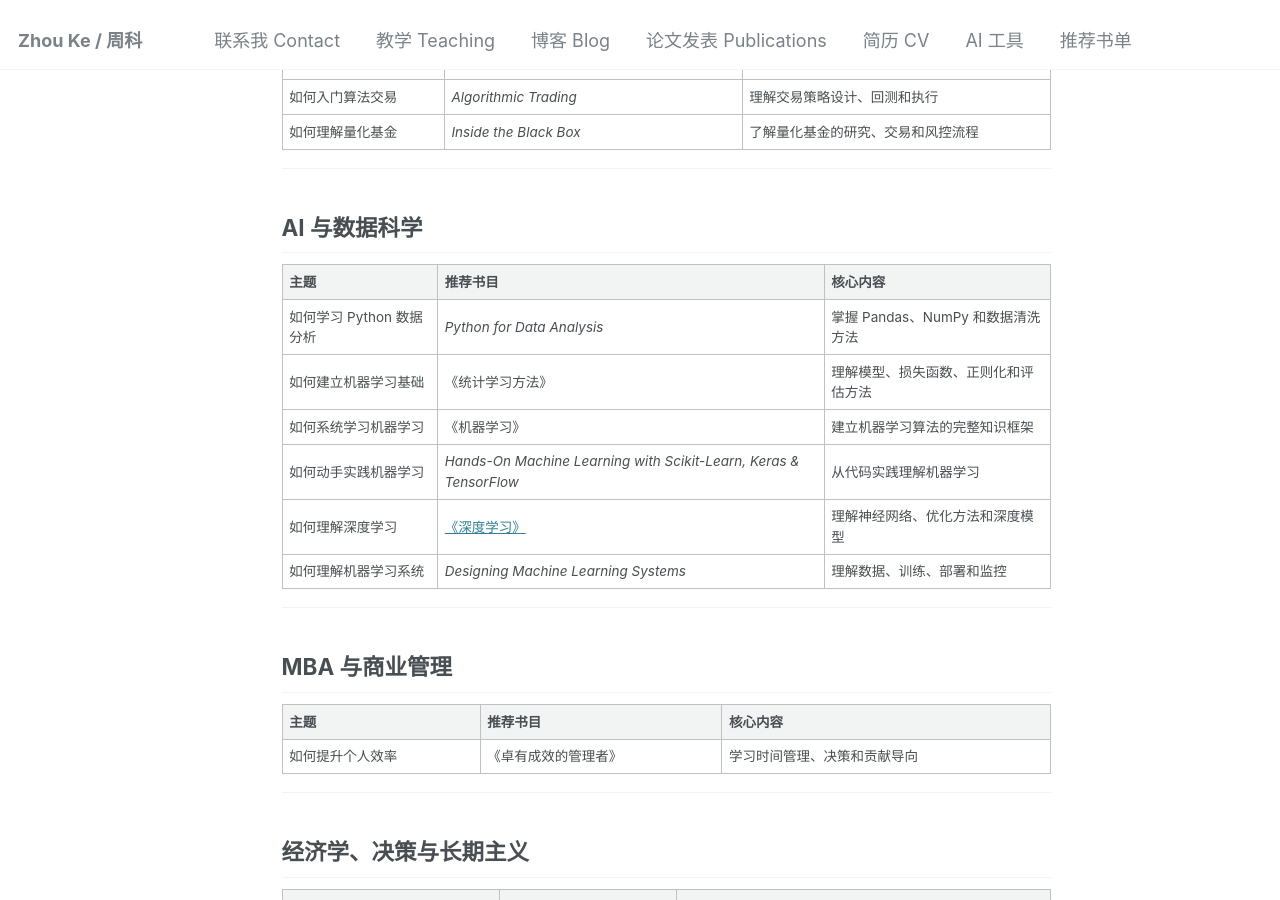
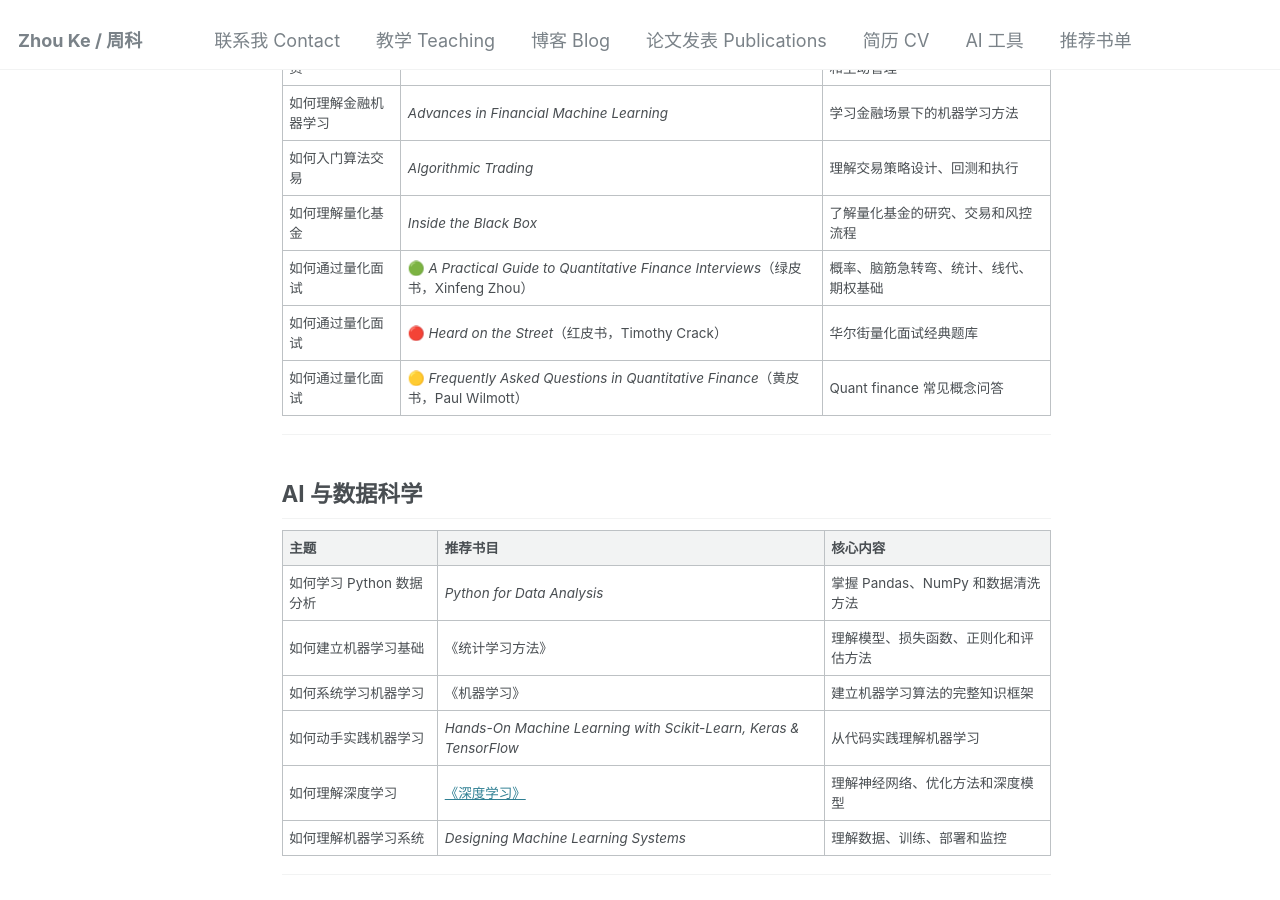
Before and after one commit to hustzhke/hustzhke.github.io, a Jekyll site: the page built from _pages/reading-list.md, in a window 1280 px wide and 900 px high, scrolled down 685 px. Built offline with Jekyll 4.4.1, drawn with Linux system fonts in a browser that asks for light colours.

Commit message:
feat: add quant interview books (Green/Red/Yellow Book)
绿皮书 Xinfeng Zhou / 红皮书 Timothy Crack / 黄皮书 Paul Wilmott

```diff
--- a/_pages/reading-list.md
+++ b/_pages/reading-list.md
@@ -28,6 +28,9 @@
 | 如何理解金融机器学习 | *Advances in Financial Machine Learning* | 学习金融场景下的机器学习方法 |
 | 如何入门算法交易 | *Algorithmic Trading* | 理解交易策略设计、回测和执行 |
 | 如何理解量化基金 | *Inside the Black Box* | 了解量化基金的研究、交易和风控流程 |
+| 如何通过量化面试 | 🟢 *A Practical Guide to Quantitative Finance Interviews*（绿皮书，Xinfeng Zhou） | 概率、脑筋急转弯、统计、线代、期权基础 |
+| 如何通过量化面试 | 🔴 *Heard on the Street*（红皮书，Timothy Crack） | 华尔街量化面试经典题库 |
+| 如何通过量化面试 | 🟡 *Frequently Asked Questions in Quantitative Finance*（黄皮书，Paul Wilmott） | Quant finance 常见概念问答 |
 
 ---
 
```
